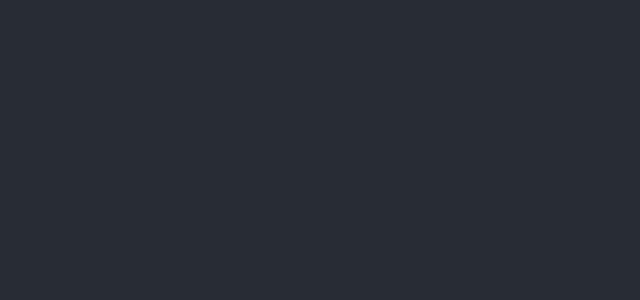
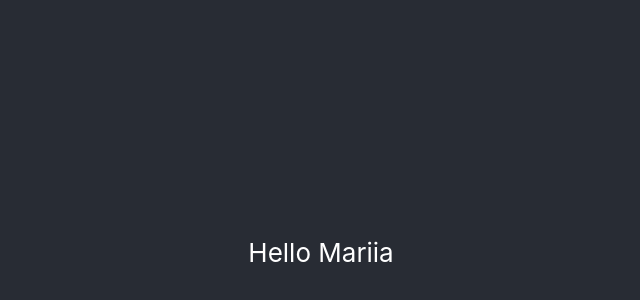
Before and after one commit to hrebenchukM/Booking, a React (Create React App) app: page / in a window 1280 px wide. Shown: the part 148-448 px from the top of the page, without its empty margins (319-959 px from the left). Built offline with nearby package versions, Linux system fonts and the light colour scheme.

Commit message:
//Mariia

```diff
--- a/src/App.js
+++ b/src/App.js
@@ -5,7 +5,7 @@ function App() {
   return (
     <div className="App">
       <header className="App-header">
-
+      <p>Hello Mariia</p>
       </header>
     </div>
   );
```
